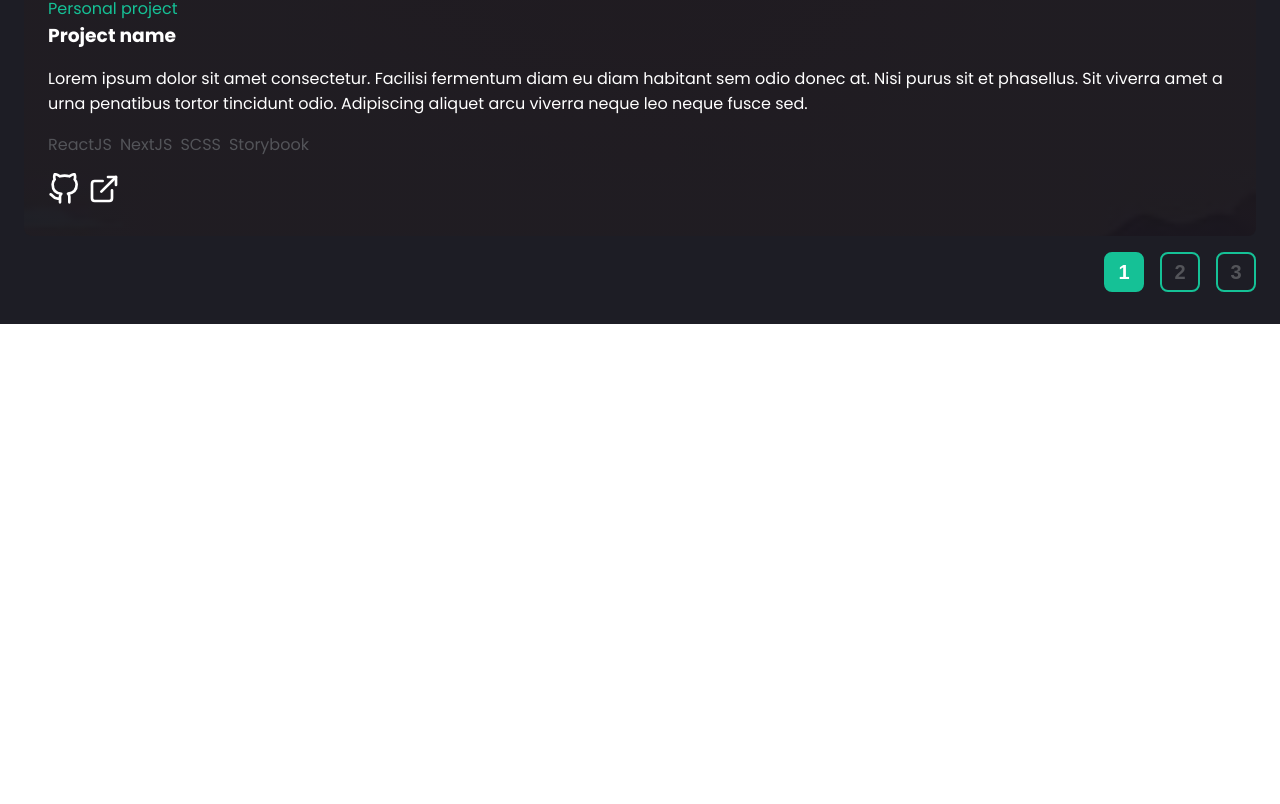
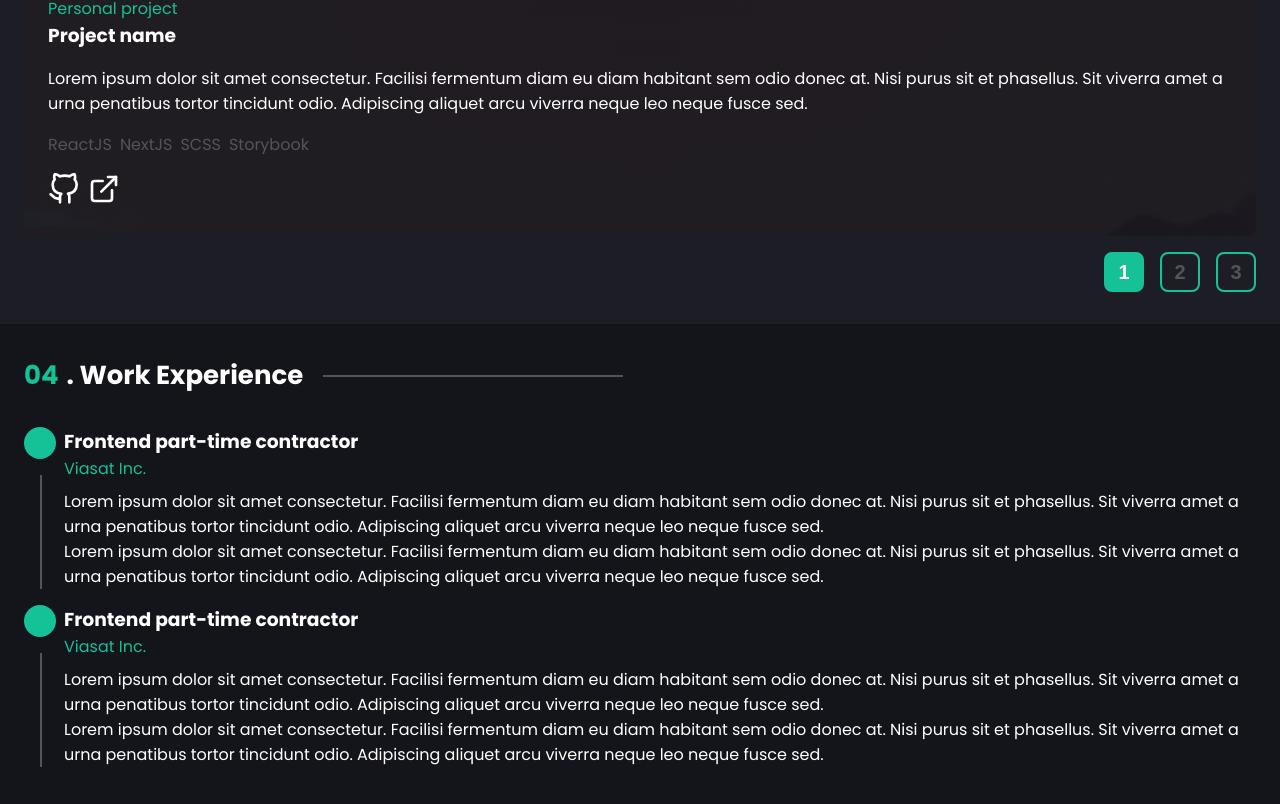
Before and after one commit to avnerjose/portfolio, a Next.js app: page / in a window 1280 px wide. Shown: the part 2896-3700 px from the top of the page. Before the commit the page ends 3220 px from the top, so only its background shows below. Built offline with nearby package versions, Linux system fonts and the light colour scheme.

Commit message:
Creating WorkExperience Section

```diff
--- /dev/null
+++ b/src/components/WorkExperienceItem/index.tsx
@@ -0,0 +1,25 @@
+import { Container, Content, Trail } from "./styles";
+
+export function WorkExperienceItem() {
+  return (
+    <Container>
+      <Trail />
+      <Content>
+        <h3>Frontend part-time contractor</h3>
+        <span>Viasat Inc.</span>
+        <p>
+          Lorem ipsum dolor sit amet consectetur. Facilisi fermentum diam eu
+          diam habitant sem odio donec at. Nisi purus sit et phasellus. Sit
+          viverra amet a urna penatibus tortor tincidunt odio. Adipiscing
+          aliquet arcu viverra neque leo neque fusce sed.
+        </p>
+        <p>
+          Lorem ipsum dolor sit amet consectetur. Facilisi fermentum diam eu
+          diam habitant sem odio donec at. Nisi purus sit et phasellus. Sit
+          viverra amet a urna penatibus tortor tincidunt odio. Adipiscing
+          aliquet arcu viverra neque leo neque fusce sed.
+        </p>
+      </Content>
+    </Container>
+  );
+}
--- /dev/null
+++ b/src/components/WorkExperienceItem/styles.ts
@@ -0,0 +1,41 @@
+import { styled } from "stitches.config";
+
+export const Container = styled("article", {
+  display: "flex",
+  position: "relative",
+
+  "& + &": {
+    marginTop: 16,
+  },
+});
+
+export const Trail = styled("div", {
+  display: "flex",
+  height: 32,
+  width: 32,
+  background: "$green400",
+  borderRadius: "50%",
+
+  "&::after": {
+    position: "absolute",
+    content: "",
+    display: "block",
+    height: "calc(100% - 48px)",
+    width: 2,
+    background: "$gray500",
+    bottom: 0,
+    left: 16,
+  },
+});
+
+export const Content = styled("div", {
+  display: "flex",
+  flexDirection: "column",
+  flex: 1,
+  marginLeft: 8,
+
+  "& span": {
+    color: "$green400",
+    marginBottom: 8,
+  },
+});
--- /dev/null
+++ b/src/components/layout/sections/WorkExperience/index.tsx
@@ -0,0 +1,14 @@
+import { NumberedHeading } from "@/components/NumberedHeading";
+import { Container } from "./styles";
+import { WorkExperienceItem } from "@/components/WorkExperienceItem";
+
+export function WorkExperienceSection() {
+  return (
+    <Container>
+      <NumberedHeading number={4} label="Work Experience" />
+      {[...new Array(2)].map(() => (
+        <WorkExperienceItem />
+      ))}
+    </Container>
+  );
+}
--- /dev/null
+++ b/src/components/layout/sections/WorkExperience/styles.ts
@@ -0,0 +1,13 @@
+import { styled } from "stitches.config";
+
+export const Container = styled("section", {
+  display: "flex",
+  flexDirection: "column",
+  minHeight: "100vh",
+  paddingX: 24,
+  paddingY: 32,
+
+  "& h2": {
+    marginBottom: 32,
+  },
+});
--- a/src/pages/index.tsx
+++ b/src/pages/index.tsx
@@ -2,6 +2,7 @@ import { AboutMeSection } from "@/components/layout/sections/AboutMe";
 import { HeroSection } from "@/components/layout/sections/Hero";
 import { MyProjectsSection } from "@/components/layout/sections/MyProjects";
 import { SkillsAndToolsSection } from "@/components/layout/sections/SkillsAndTools";
+import { WorkExperienceSection } from "@/components/layout/sections/WorkExperience";
 
 export default function Home() {
   return (
@@ -10,6 +11,7 @@ export default function Home() {
       <AboutMeSection />
       <SkillsAndToolsSection />
       <MyProjectsSection />
+      <WorkExperienceSection />
     </>
   );
 }
```
